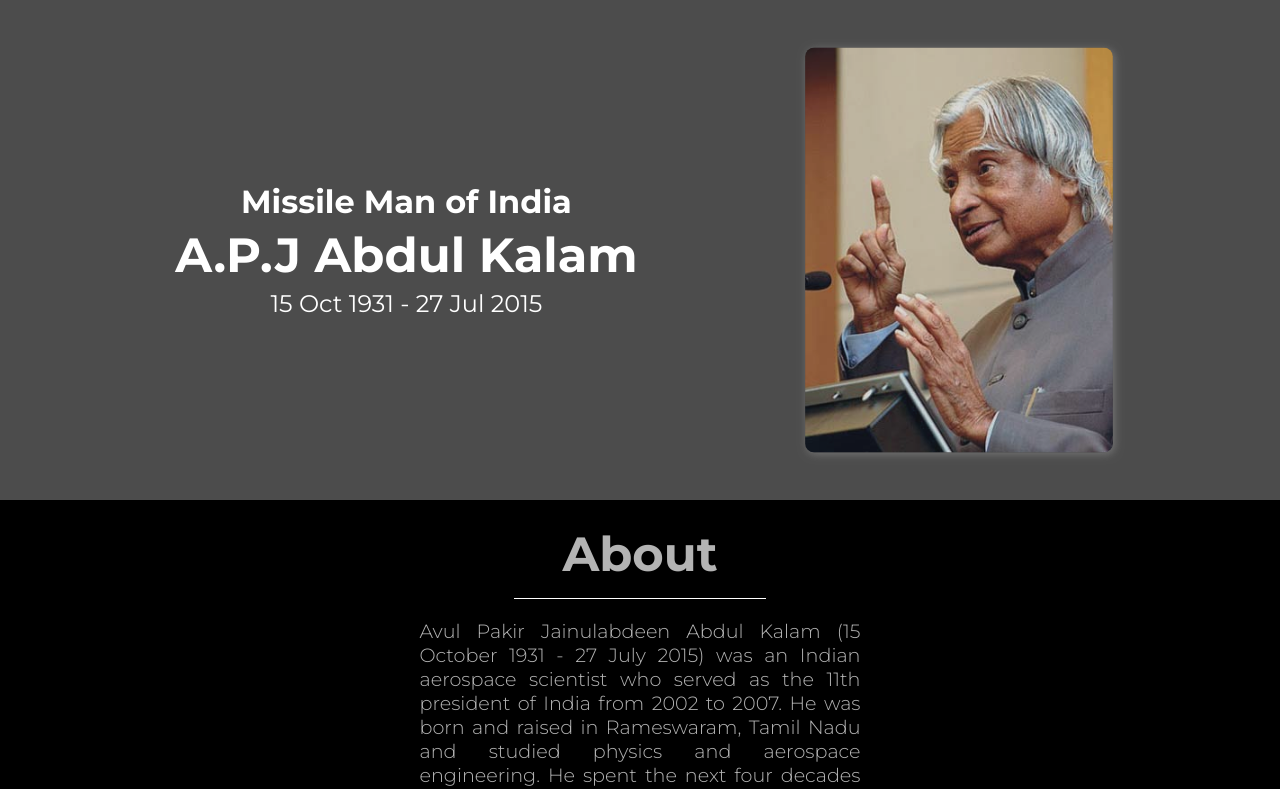
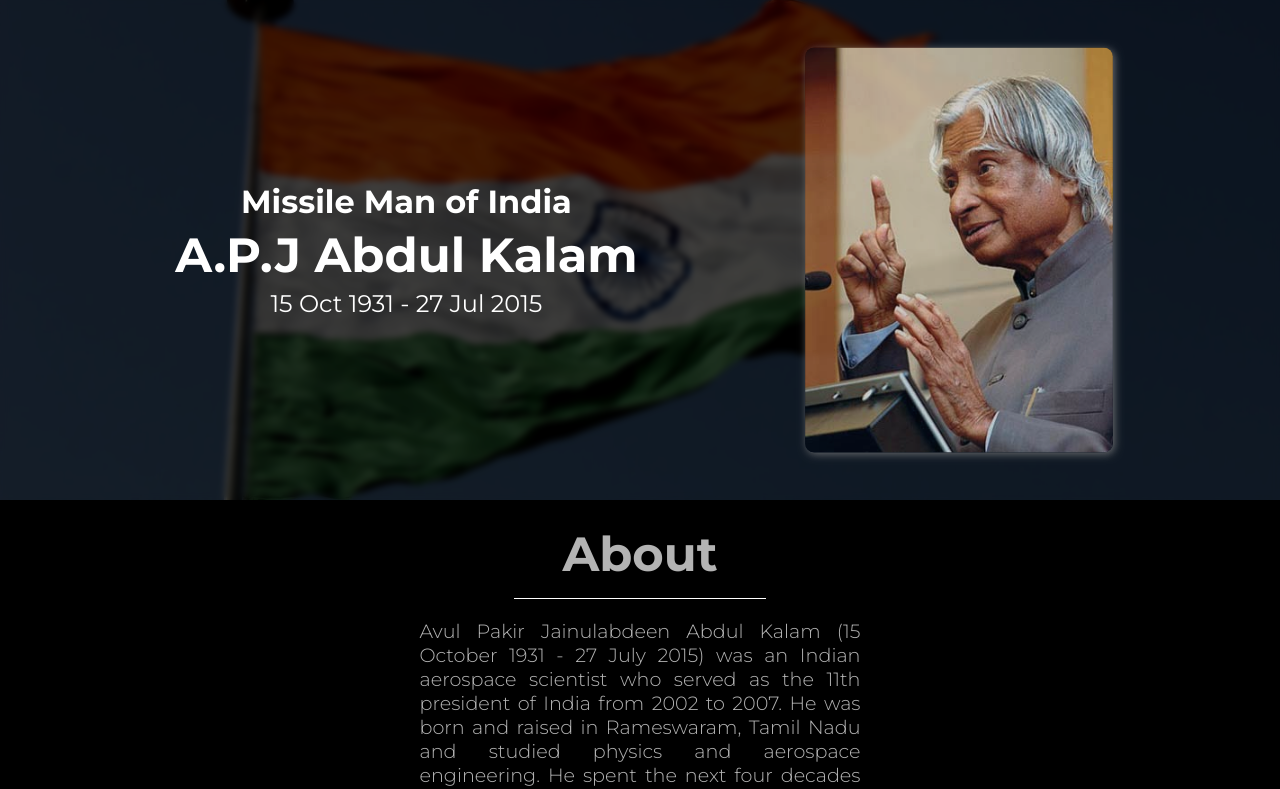
Before and after one commit to FarhanPatel88/OIBGRIP, a plain HTML site: page Oasis Task2/index.html in a window 1280 px wide. Shown: the top 789 px of the page. Drawn offline with Linux system fonts and the light colour scheme; the site is published under a folder, as on GitHub Pages, so addresses that start at the root find nothing.

Commit message:
Deleted unwanted images and fixed a path

```diff
--- a/Oasis Task2/style.css
+++ b/Oasis Task2/style.css
@@ -13,7 +13,7 @@ body {
 #header {
     min-width: 100%;
     min-height: 50vh;
-    background-image: url('/flag.jpg');
+    background-image: url('flag.jpg');
     background-position: center;
     background-repeat: no-repeat;
     background-size: cover;
```
Also changed, not shown: Oasis Task2/apj-abdul-kalam.jpg (deleted), Oasis Task2/missile.webp (deleted).
